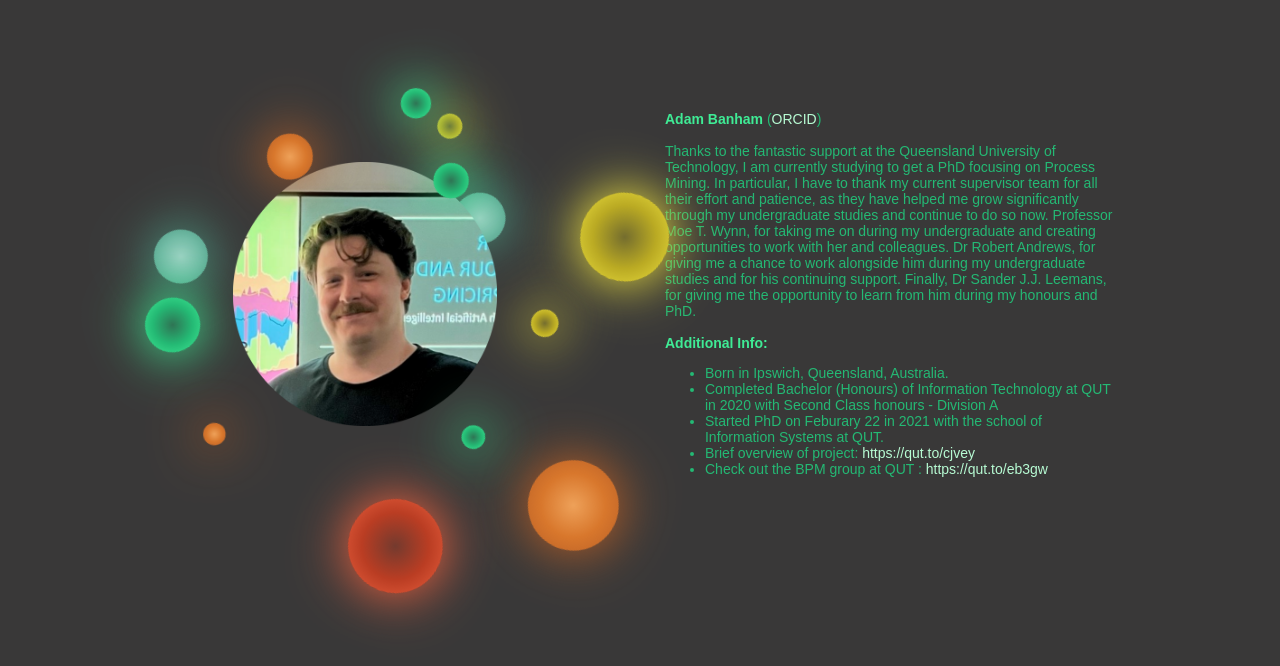
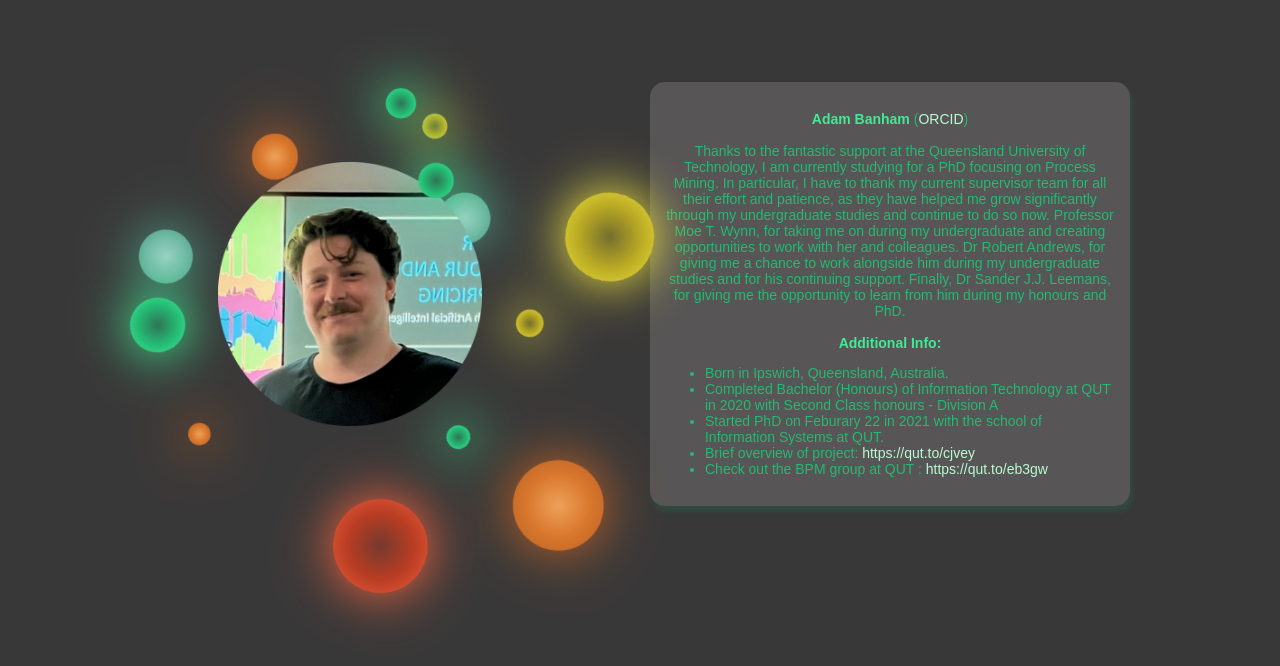
Before and after one commit to AdamBanham/personal-webpage-stack, a Vue app in the folder frontend/: page /#/ in a window 1280 px wide. Shown: the part 106-772 px from the top of the page. Built offline with nearby package versions, Linux system fonts and the light colour scheme.

Commit message:
added styling to right info box

```diff
--- a/frontend/src/components/home/home.vue
+++ b/frontend/src/components/home/home.vue
@@ -34,7 +34,7 @@
     <div class="right">
       <p>
         <b> Adam Banham </b> (<a href="https://orcid.org/0000-0001-9912-8220" target="_blank">ORCID</a>) <br><br>
-        Thanks to the fantastic support at the Queensland University of Technology, I am currently studying to get a PhD
+        Thanks to the fantastic support at the Queensland University of Technology, I am currently studying for a PhD
         focusing on Process Mining. In particular, I have to thank my current supervisor team for all their effort and patience,
         as they have helped me grow significantly through my undergraduate studies and continue to do so now.
         Professor Moe T. Wynn, for taking me on during my undergraduate and creating opportunities to work with her and colleagues.
@@ -143,4 +143,12 @@ mounted() {
   .right
     margin-left: 100px
     max-width: 450px
+    padding: 15px
+    background-color: $background-light
+    border-radius: 15px
+    box-shadow: $green-1 2.5px 5px 5px 0.5px
+    p
+      text-align: center
+    ul
+      text-align: left
 </style>
--- a/frontend/src/styles/colours_ant.sass
+++ b/frontend/src/styles/colours_ant.sass
@@ -60,5 +60,6 @@ $blue-9: #8ed0f9
 $blue-10: #b7e4fb
 
 $background: #393838
+$background-light: #575555
 
 $black-blue:  #01031b
```
